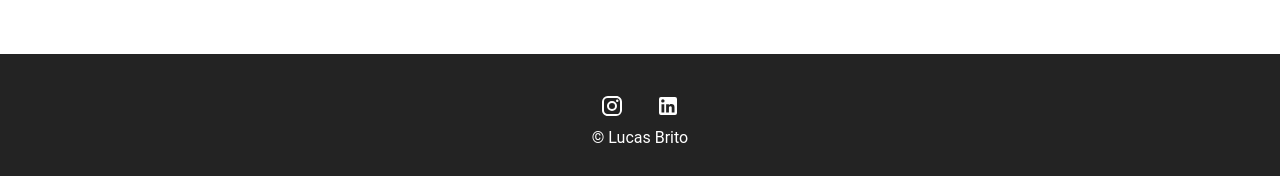
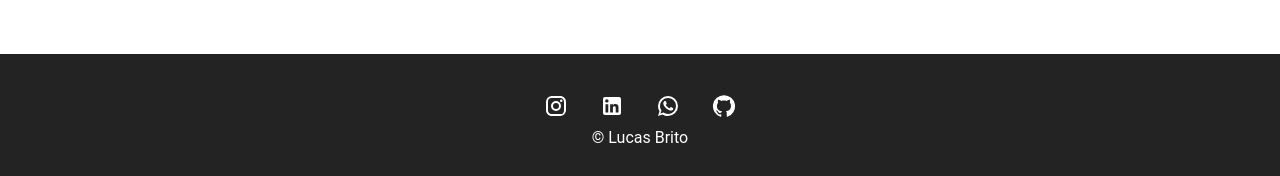
Before and after one commit to britolmbs/my-portifolio, a React (Vite) app: page / in a window 1280 px wide. Shown: the part 2052-2228 px from the top of the page. Built offline with nearby package versions, Linux system fonts and the light colour scheme.

Commit message:
Colocando redes sociais no footer

```diff
--- a/src/pages/Home/sections/Footer/Footer.tsx
+++ b/src/pages/Home/sections/Footer/Footer.tsx
@@ -1,6 +1,8 @@
 import { Container, Typography, Grid, styled, IconButton } from "@mui/material";
 import InstagramIcon from '@mui/icons-material/Instagram';
 import LinkedInIcon from '@mui/icons-material/LinkedIn';
+import WhatsAppIcon from '@mui/icons-material/WhatsApp';
+import GitHubIcon from '@mui/icons-material/GitHub'; // Importa o ícone do GitHub
 
 const StyledFooter = styled('footer')(({ theme }) => ({
   backgroundColor: theme.palette.primary.main,
@@ -38,6 +40,30 @@ const Footer = () => {
               <LinkedInIcon />
             </IconButton>
           </Grid>
+          <Grid item>
+            <IconButton
+              aria-label="WhatsApp"
+              component="a"
+              href="https://wa.me/5521973052650"
+              target="_blank"
+              rel="noopener noreferrer"
+              color="inherit"
+            >
+              <WhatsAppIcon />
+            </IconButton>
+          </Grid>
+          <Grid item>
+            <IconButton
+              aria-label="GitHub"
+              component="a"
+              href="https://github.com/britolmbs"
+              target="_blank"
+              rel="noopener noreferrer"
+              color="inherit"
+            >
+              <GitHubIcon />
+            </IconButton>
+          </Grid>
         </Grid>
         <Grid container justifyContent="center">
           <Grid item>
```
